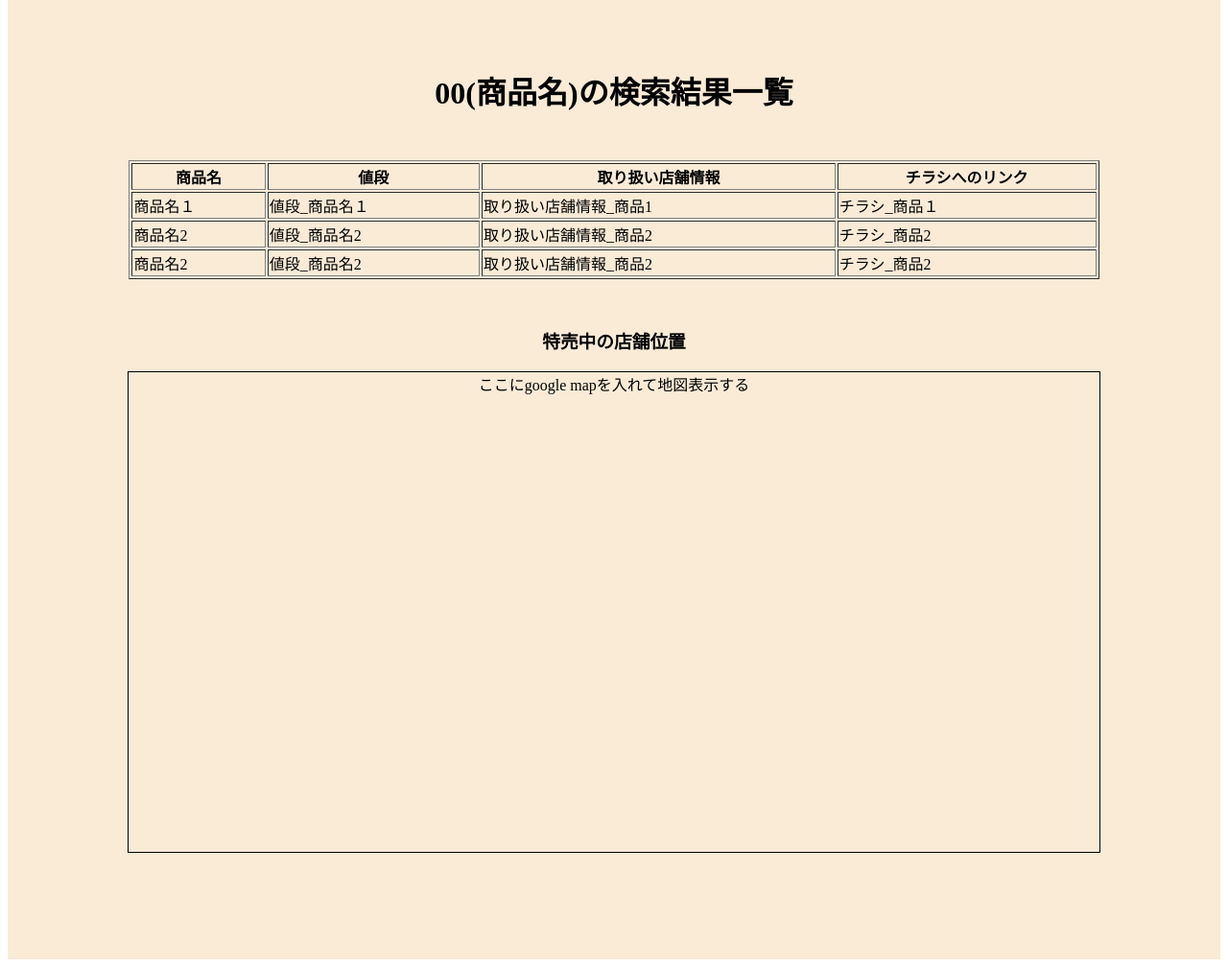
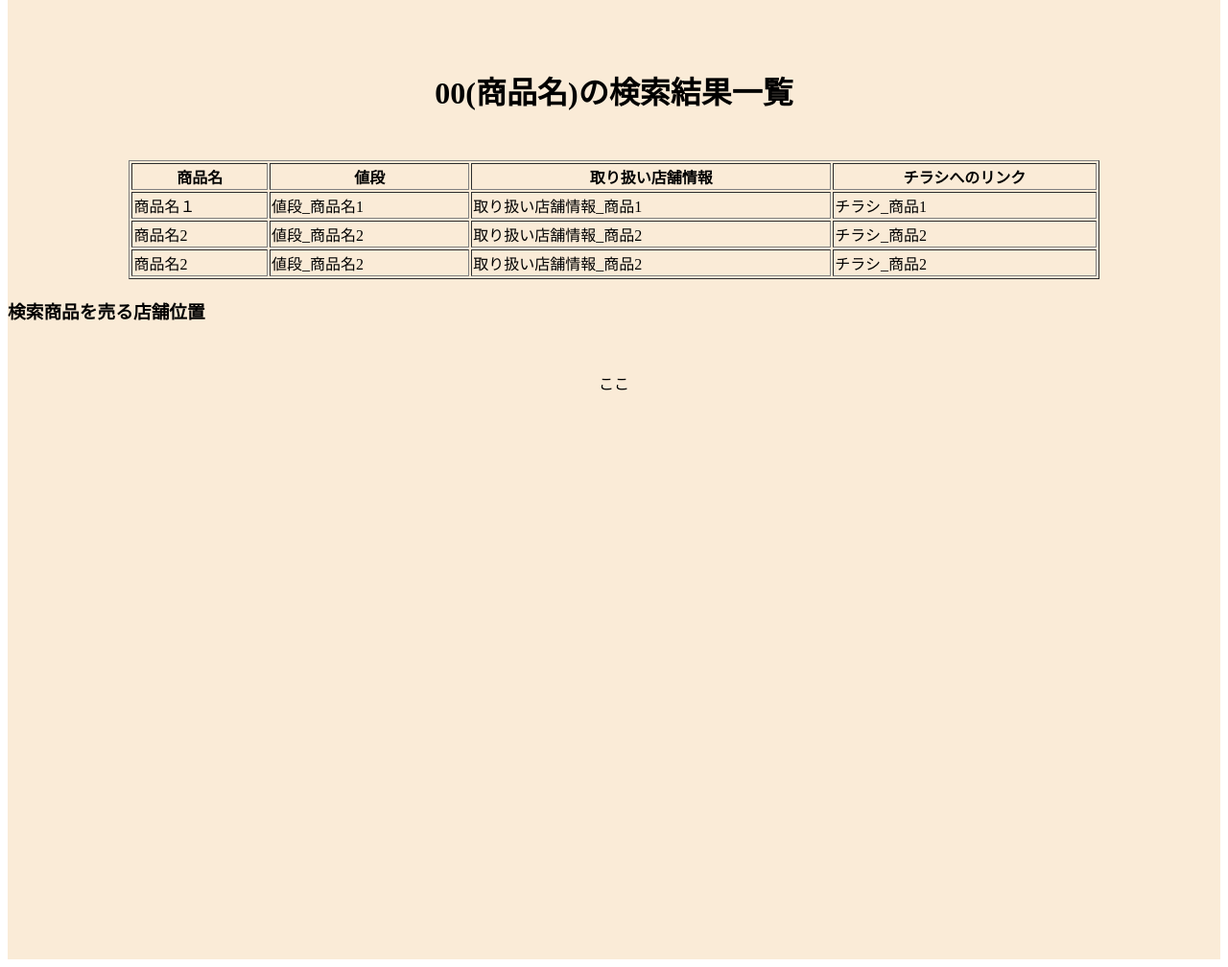
Before and after one commit to K-Hayashi884/Practice-of-Information-Systems-1st, a Python web app: template templates/public/html/result_grocery.html in a window 1280 px wide. Shown: the part 108-1116 px from the top of the page at 96% size. Run offline with Jinja, Linux system fonts and the light colour scheme; the template is opened without the code that fills it, so the values that code supplies are empty; some libraries are stand-ins or nearby versions.

Commit message:
各ページに地図を追加

```diff
--- a/templates/public/html/menu.html
+++ b/templates/public/html/menu.html
@@ -53,7 +53,7 @@
 
             </div>
 
-            <div class="map">
+            <div class="map-area">
                 <h3>特売中の店舗位置</h3>
                 <div class="map-flame">ここにgoogle mapを入れて地図表示する</div>
             </div>
--- a/templates/public/html/result_grocery.html
+++ b/templates/public/html/result_grocery.html
@@ -6,6 +6,8 @@
         <meta name="viewport" content="width=device-width, initial-scale=1.0">
         <title>商品検索結果</title>
         <link rel="stylesheet" href="../stylesheets/result_grocery.css">
+        <script type="text/javascript" src="../../jquery-3.6.4.min.js"></script>
+        <script src="../js/result_grocery.js"></script>
     </head>
     <body>
         <div class="header">
@@ -28,9 +30,9 @@
                         </tr>
                         <tr>
                             <td>商品名１</td>
-                        <td>値段_商品名１</td>
+                            <td>値段_商品名1</td>
                             <td>取り扱い店舗情報_商品1</td>
-                        <td>チラシ_商品１</td>
+                            <td>チラシ_商品1</td>
                         </tr>
                         <tr>
                             <td>商品名2</td>
@@ -49,17 +51,14 @@
 
                 </div>
 
-            <div class="map">
-                <h3>特売中の店舗位置</h3>
-                <div class="map-flame">ここにgoogle mapを入れて地図表示する</div>
+                <div class="map-area">
+                    <h3>検索商品を売る店舗位置</h3>
+                    <div id="map" class="map">ここ</div>
                 </div>
-
-
-
 
             </div>
 
         </div>
-
+        <script async src="https://maps.googleapis.com/maps/api/js?key=AIzaSyDjkW8fRqsU3Cclv0_mGMD3lKxnZdW5nRk&callback=initMap"></script>
     </body>
 </html>
--- a/templates/public/html/top.html
+++ b/templates/public/html/top.html
@@ -6,7 +6,7 @@
 		<meta name="viewport" content="width=device-width, initial-scale=1.0" />
 		<title>Top page</title>
 		<link rel="stylesheet" href="../stylesheets/top.css" />
-		<script type="text/javascript" src="../../jquery-3.6.4.min.js"></script>
+		<script type="javascript" src="../../jquery-3.6.4.min.js"></script>
 		<script src="../js/top.js"></script>
 
 	</head>
@@ -34,7 +34,7 @@
 					<div class="store">
 						<h3>店舗名から検索</h3>
 						<input type="search" />
-						<button class="btn store" type="buttun">
+						<button class="btn store" type="button">
 							<div class="btn-messege">クリックして検索！</div>
 						</button>
 					</div>
```
Also changed, not shown: templates/public/html/code_stock.txt (added, +10 -0 lines), templates/public/html/result_store.html (+5 -3 lines). Lines whose indentation alone changed are shown as unchanged.
